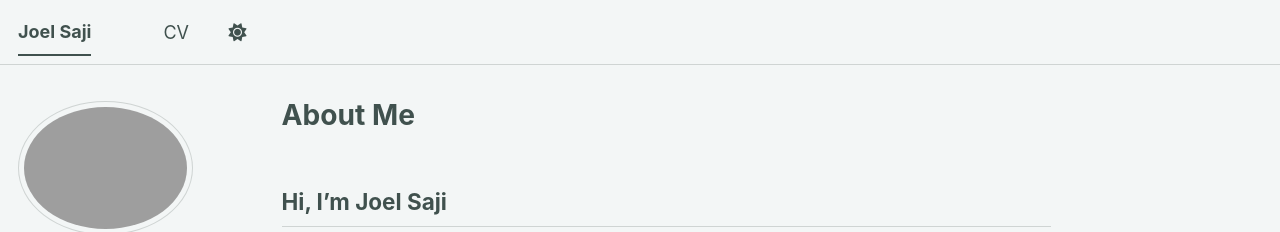
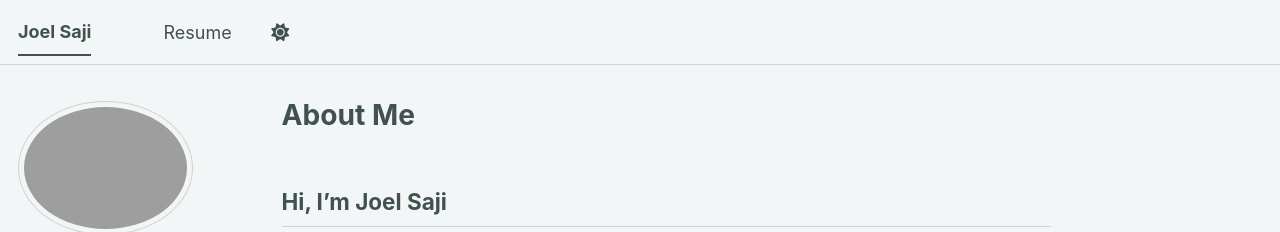
Before and after one commit to Versaji1500/versaji1500.github.io, a Jekyll site: the page built from _pages/about.md, in a window 1280 px wide. Shown: the top 232 px of the page. Built offline with Jekyll 4.4.1, drawn with Linux system fonts in a browser that asks for light colours; some web fonts are replaced; a script bundle is joined from its source files by our own code; library files that are not in the unit come from our copies.

Commit message:
Change Name of CV link to Resume

```diff
--- a/_data/navigation.yml
+++ b/_data/navigation.yml
@@ -9,7 +9,7 @@
 
 main:
 
-  - title: "CV"
+  - title: "Resume"
     url: /cv/
 
   # - title: "CV"
```
